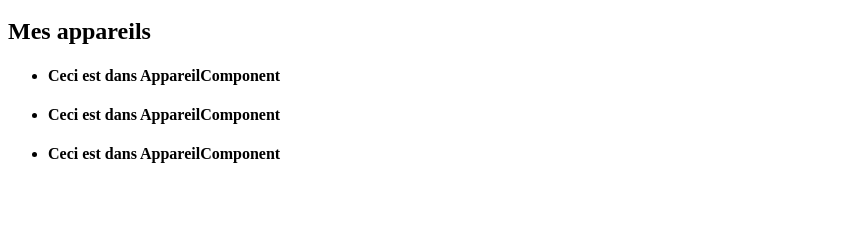
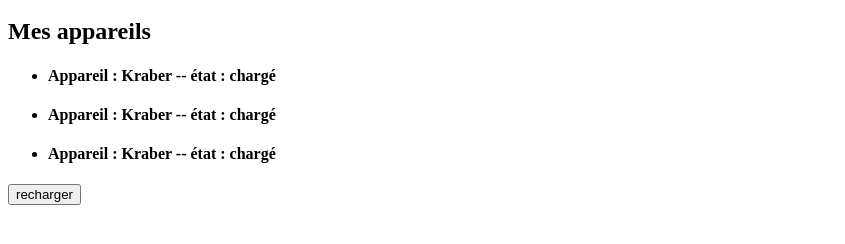
Before and after one commit to Ghostriderw/angular-fx321d, an Angular app: page / in a window 1280 px wide. Shown: the part 362-606 px from the top of the page, without its empty margins (0-845 px from the left). Built offline with nearby package versions, Linux system fonts and the light colour scheme.

Commit message:
4 files modified

```diff
--- a/src/app/app.component.html
+++ b/src/app/app.component.html
@@ -3,7 +3,7 @@
   <h1>
     {{ title }}!
   </h1>
-  <img width="300" alt="Apex Logo" src="https://media2.giphy.com/media/fUN9Jal2W57RqQXL2s/giphy.gif">
+  <img width="300" alt="Apex Logo" src="https://media2.giphy.com/media/fUN9Jal2W57RqQXL2s/giphy0.gif">
 </div>
 
 <p>
@@ -21,6 +21,7 @@
         <app-appareil-component></app-appareil-component>
         <app-appareil-component></app-appareil-component>
       </ul>
+      <button class="btn btn-success" [disabled]="!isAuth">recharger</button>
     </div>
   </div>
 </div>
--- a/src/app/app.component.ts
+++ b/src/app/app.component.ts
@@ -7,5 +7,13 @@ import { Component } from '@angular/core';
 })
 export class AppComponent  {
   title = 'Avec Alex On APEX';
-  name = 'Angular';
+  isAuth = false;
+
+  constructor() {
+    setTimeout(
+      () => {
+        this.isAuth = true;
+      }, 4000
+    );
+  }
 }
--- a/src/app/appareil-component/appareil-component.component.html
+++ b/src/app/appareil-component/appareil-component.component.html
@@ -1,3 +1,3 @@
 <li class="list-group-item">
-  <h4>Ceci est dans AppareilComponent</h4>
+  <h4>Appareil : {{ appareilName }} -- état : {{ getStatus() }}</h4>
 </li>
--- a/src/app/appareil-component/appareil-component.component.ts
+++ b/src/app/appareil-component/appareil-component.component.ts
@@ -7,9 +7,16 @@ import { Component, OnInit } from '@angular/core';
 })
 export class AppareilComponentComponent implements OnInit {
 
+  appareilName: string = 'Kraber';
+  appareilStatus: string = 'chargé';
+
   constructor() { }
 
   ngOnInit() {
   }
 
+  getStatus() {
+    return this.appareilStatus;
+  }
+
 }
```
